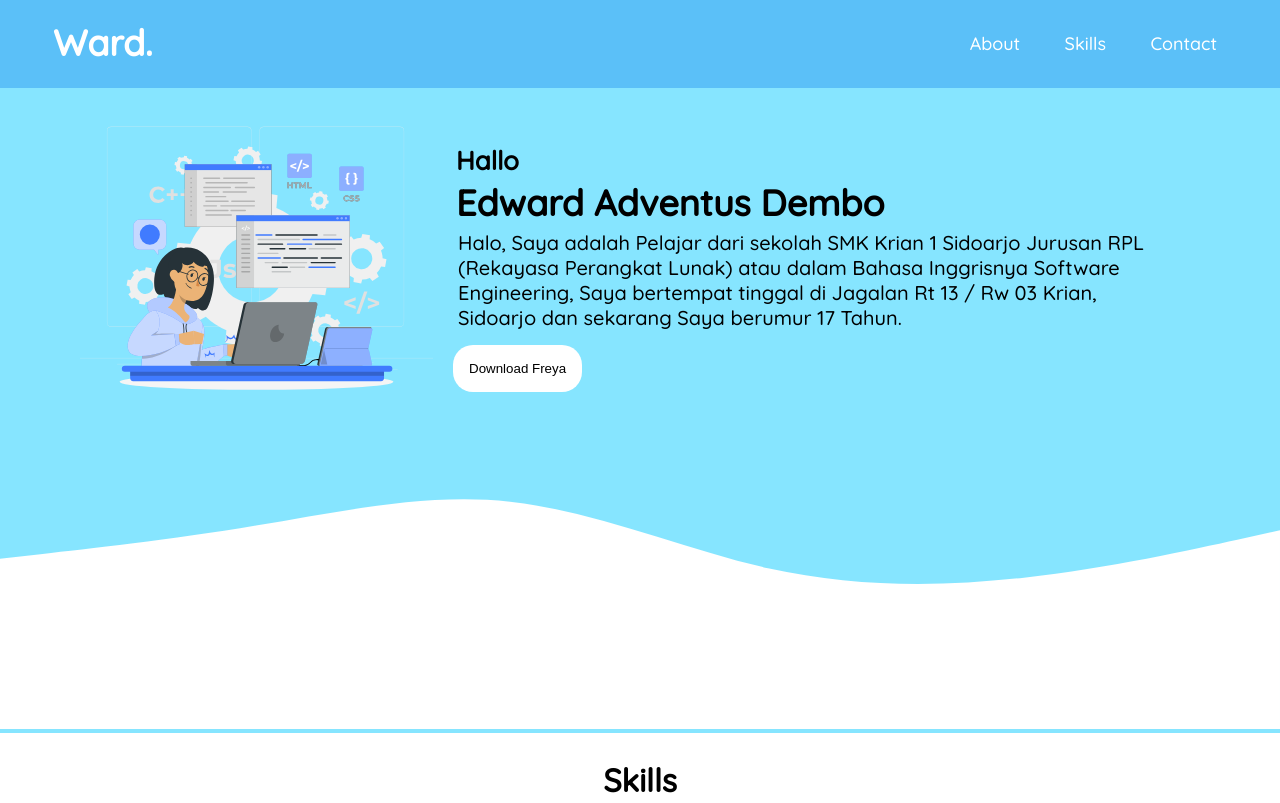
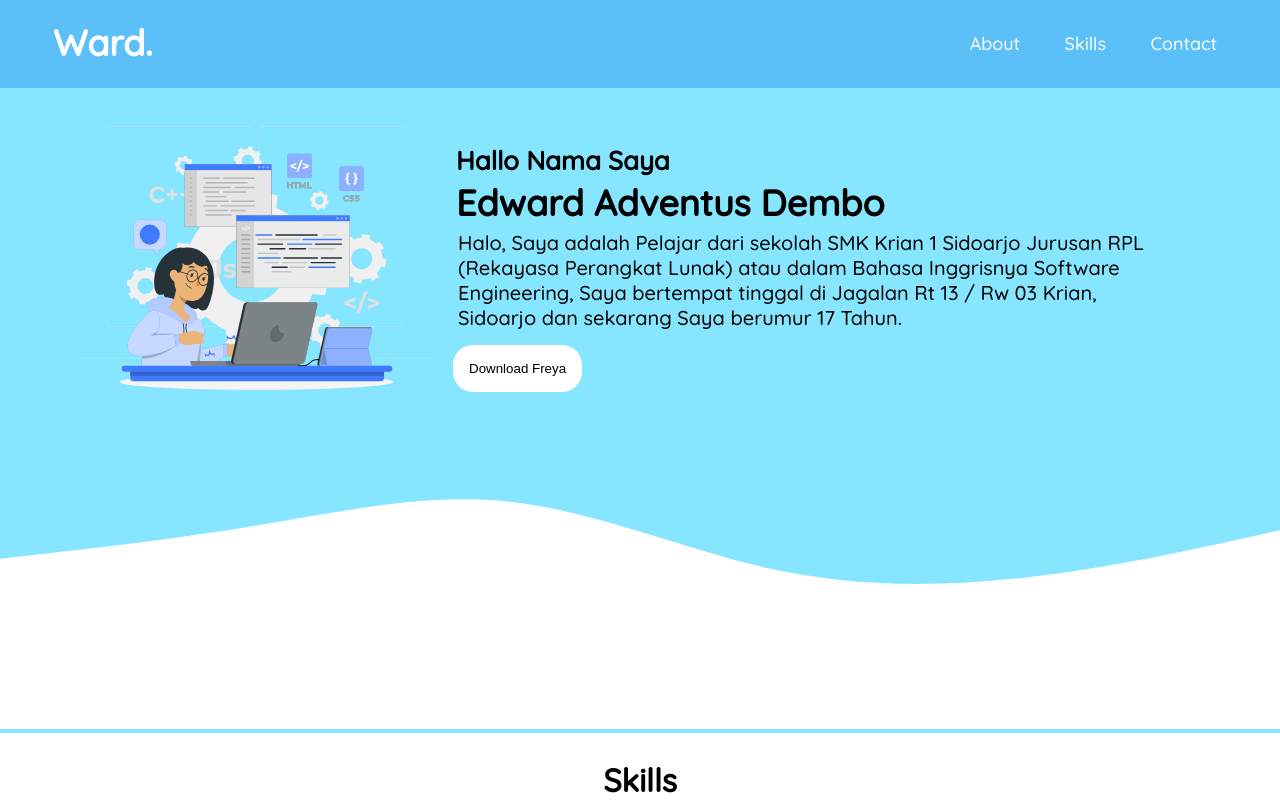
Before and after one commit to EdwardAdventusD/latihan_web, a plain HTML site: page index.html in a window 1280 px wide. Shown: the top 803 px of the page. Drawn offline with Linux system fonts and the light colour scheme.

Commit message:
index.html

```diff
--- a/index.html
+++ b/index.html
@@ -32,7 +32,7 @@
           </div>
 
           <div class="content1">
-            <h3>Hallo</h3>
+            <h3>Hallo Nama Saya</h3>
             <h2>Edward Adventus Dembo</h2>
             <p>
               Halo, Saya adalah Pelajar dari sekolah SMK Krian 1 Sidoarjo Jurusan RPL (Rekayasa Perangkat Lunak) atau dalam Bahasa Inggrisnya Software Engineering, Saya bertempat tinggal di Jagalan Rt 13 / Rw 03 Krian, Sidoarjo dan sekarang
```
